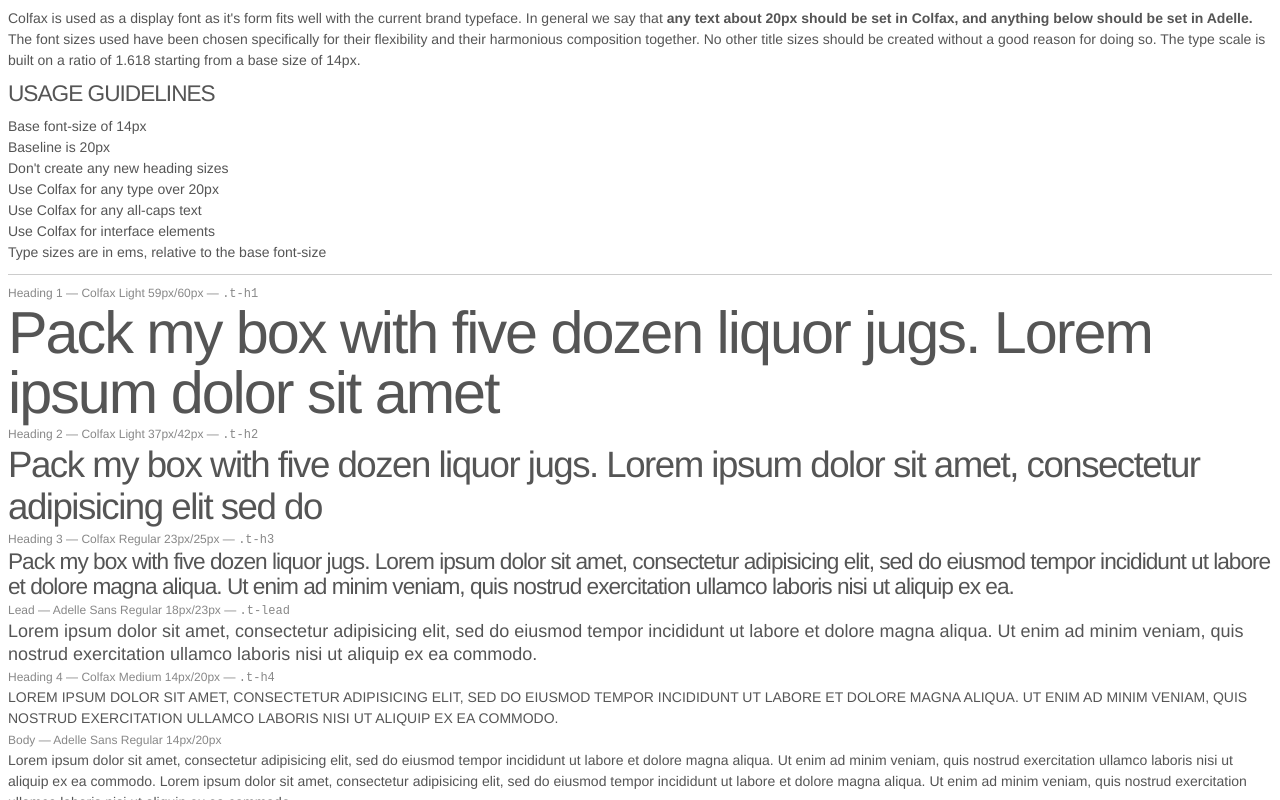
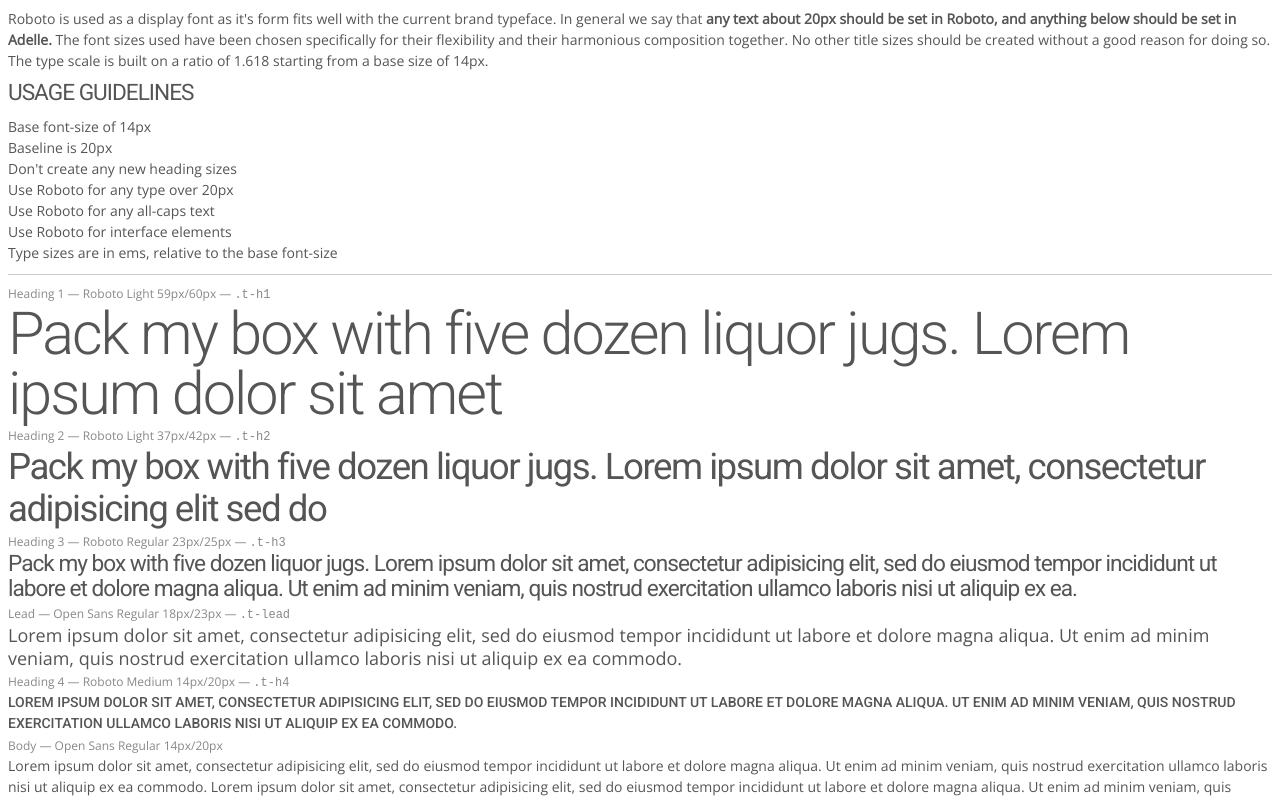
Before and after one commit to nib-styles/typography, a plain HTML site: page demo/index.html in a window 1280 px wide. Shown: the part 298-1098 px from the top of the page. Drawn offline with nearby package versions, Linux system fonts and the light colour scheme; files that its build step writes are made by us from their sources.

Commit message:
Updated fonts to use Google's Robot and Open Sans.

```diff
--- a/demo/index.html
+++ b/demo/index.html
@@ -4,8 +4,8 @@
     <title>Content Style Guide</title>
     <meta name="robots" content="noindex" />
     <link rel="stylesheet" href="../build/build.css" />
-    <script src="//use.typekit.net/nmj5uok.js"></script>
-    <script>try{Typekit.load();}catch(e){}</script>
+ <link href='http://fonts.googleapis.com/css?family=Open+Sans' rel='stylesheet' type='text/css'>
+<link href='http://fonts.googleapis.com/css?family=Roboto:400,300,500' rel='stylesheet' type='text/css'>
 </head>
     <body class="block-4">
 
@@ -28,10 +28,10 @@
 
           <div class="rg-6of12 rg-Unit rg-px4at4">
             <div class="t-copy">
-              <p class="t-lead">The typography consists of two type-faces, <a href="http://processtypefoundry.com/fonts/colfax/">Colfax</a> and
-                <a href="http://www.type-together.com/Adelle%20Sans">Adelle Sans</a>, used for display and body copy respectively.
+              <p class="t-lead">The typography consists of two type-faces, <a href="http://www.google.com/fonts/specimen/Roboto">Roboto</a> and
+                <a href="https://www.google.com/fonts/specimen/Open+Sans">Open Sans</a>, used for display and body copy respectively.
               <p>
-                Colfax is used as a display font as it's form fits well with the current brand typeface. In general we say that <strong>any text about 20px should be set in Colfax, and anything below should be set in Adelle.</strong> The font sizes
+                Roboto is used as a display font as it's form fits well with the current brand typeface. In general we say that <strong>any text about 20px should be set in Roboto, and anything below should be set in Adelle.</strong> The font sizes
                 used have been chosen specifically for their flexibility and their harmonious composition together. No other title sizes
                 should be created without a good reason for doing so. The type scale is built on a ratio of 1.618 starting from a base size of 14px.
               </p>
@@ -45,9 +45,9 @@
                 <li>Base font-size of 14px</li>
                 <li>Baseline is 20px</li>
                 <li>Don't create any new heading sizes</li>
-                <li>Use Colfax for any type over 20px</li>
-                <li>Use Colfax for any all-caps text</li>
-                <li>Use Colfax for interface elements</li>
+                <li>Use Roboto for any type over 20px</li>
+                <li>Use Roboto for any all-caps text</li>
+                <li>Use Roboto for interface elements</li>
                 <li>Type sizes are in ems, relative to the base font-size</li>
               </ul>
             </div>
@@ -56,19 +56,19 @@
           <div class="rg-Unit rg-px4at4">
             <hr class="rg-my5at4" />
             <div class="rg-my5at4 t-base">
-              <span class="t-small t-subtle">Heading 1 &mdash; Colfax Light 59px/60px &mdash; <code>.t-h1</code></span>
+              <span class="t-small t-subtle">Heading 1 &mdash; Roboto Light 59px/60px &mdash; <code>.t-h1</code></span>
               <div class="t-h1 rg-mb3at4">Pack my box with five dozen liquor jugs. Lorem ipsum dolor sit amet</div>
-              <span class="t-small t-subtle">Heading 2 &mdash; Colfax Light  37px/42px &mdash; <code>.t-h2</code></span>
+              <span class="t-small t-subtle">Heading 2 &mdash; Roboto Light  37px/42px &mdash; <code>.t-h2</code></span>
               <div class="t-h2 rg-mb3at4">Pack my box with five dozen liquor jugs. Lorem ipsum dolor sit amet, consectetur adipisicing elit sed do</div>
-              <span class="t-small t-subtle">Heading 3 &mdash; Colfax Regular 23px/25px &mdash; <code>.t-h3</code></span>
+              <span class="t-small t-subtle">Heading 3 &mdash; Roboto Regular 23px/25px &mdash; <code>.t-h3</code></span>
               <div class="t-h3 rg-mb3at4">Pack my box with five dozen liquor jugs. Lorem ipsum dolor sit amet, consectetur adipisicing elit, sed do eiusmod tempor incididunt ut labore et dolore magna aliqua. Ut enim ad minim veniam, quis nostrud exercitation ullamco laboris nisi ut aliquip ex ea.</div>
-              <span class="t-small t-subtle">Lead &mdash; Adelle Sans Regular 18px/23px &mdash; <code>.t-lead</code></span>
+              <span class="t-small t-subtle">Lead &mdash; Open Sans Regular 18px/23px &mdash; <code>.t-lead</code></span>
               <div class="t-lead rg-mb3at4">Lorem ipsum dolor sit amet, consectetur adipisicing elit, sed do eiusmod tempor incididunt ut labore et dolore magna aliqua. Ut enim ad minim veniam, quis nostrud exercitation ullamco laboris nisi ut aliquip ex ea commodo.</div>
-              <span class="t-small t-subtle">Heading 4 &mdash; Colfax Medium 14px/20px &mdash; <code>.t-h4</code></span>
+              <span class="t-small t-subtle">Heading 4 &mdash; Roboto Medium 14px/20px &mdash; <code>.t-h4</code></span>
               <div class="t-h4 rg-mb3at4">Lorem ipsum dolor sit amet, consectetur adipisicing elit, sed do eiusmod tempor incididunt ut labore et dolore magna aliqua. Ut enim ad minim veniam, quis nostrud exercitation ullamco laboris nisi ut aliquip ex ea commodo.</div>
-              <span class="t-small t-subtle">Body &mdash; Adelle Sans Regular 14px/20px</span>
+              <span class="t-small t-subtle">Body &mdash; Open Sans Regular 14px/20px</span>
               <div class="rg-mb3at4">Lorem ipsum dolor sit amet, consectetur adipisicing elit, sed do eiusmod tempor incididunt ut labore et dolore magna aliqua. Ut enim ad minim veniam, quis nostrud exercitation ullamco laboris nisi ut aliquip ex ea commodo. Lorem ipsum dolor sit amet, consectetur adipisicing elit, sed do eiusmod tempor incididunt ut labore et dolore magna aliqua. Ut enim ad minim veniam, quis nostrud exercitation ullamco laboris nisi ut aliquip ex ea commodo.</div>
-              <span class="t-small t-subtle">Small &mdash; Adelle Sans Regular 12px/18px &mdash; <code>.t-small</code></span>
+              <span class="t-small t-subtle">Small &mdash; Open Sans Regular 12px/18px &mdash; <code>.t-small</code></span>
               <div class="t-small rg-mb3at4">Pack my box with five dozen liquor jugs. Lorem ipsum dolor sit amet, consectetur adipisicing elit, sed do eiusmod tempor incididunt ut labore et dolore magna aliqua. Ut enim ad minim veniam, quis nostrud exercitation ullamco laboris nisi ut aliquip ex ea commodo. Lorem ipsum dolor sit amet, consectetur adipisicing elit, sed do eiusmod tempor incididunt ut labore et dolore magna aliqua. Ut enim ad minim veniam, quis nostrud exercitation ullamco laboris nisi ut aliquip ex ea commodo.</div>
             </div>
 
@@ -90,25 +90,25 @@
             <!--
             <hr class="rg-my5at4" />
             <div class="t-base">
-                <h5 class="t-small t-subtle rg-mb2at4">Colfax Light</h5>
+                <h5 class="t-small t-subtle rg-mb2at4">Roboto Light</h5>
                 <div class="t-h1 font-chrono-light">
                 A B C D E F G H I J K L M N O P Q R S T U V W X Y Z
     a b c d e f g h i j k l m n o p q r s t u v w x y z
     1 2 3 4 5 6 7 8 9 0 &amp; . , ? ! &rsquo; ( )
                 </div>
-                <h5 class="t-small t-subtle rg-mt4at4 rg-mb2at4">Colfax Regular</h5>
+                <h5 class="t-small t-subtle rg-mt4at4 rg-mb2at4">Roboto Regular</h5>
                 <div class="t-h1 font-chrono-regular">
                 A B C D E F G H I J K L M N O P Q R S T U V W X Y Z
     a b c d e f g h i j k l m n o p q r s t u v w x y z
     1 2 3 4 5 6 7 8 9 0 &amp; . , ? ! &rsquo; ( )
                 </div>
-                <h5 class="t-small t-subtle rg-mt4at4 rg-mb2at4">Colfax Medium</h5>
+                <h5 class="t-small t-subtle rg-mt4at4 rg-mb2at4">Roboto Medium</h5>
                 <div class="t-h1 font-chrono-medium">
                 A B C D E F G H I J K L M N O P Q R S T U V W X Y Z
     a b c d e f g h i j k l m n o p q r s t u v w x y z
     1 2 3 4 5 6 7 8 9 0 &amp; . , ? ! &rsquo; ( )
                 </div>
-                <h5 class="t-small t-subtle rg-mt4at4 rg-mb2at4">Adelle Sans Regular</h5>
+                <h5 class="t-small t-subtle rg-mt4at4 rg-mb2at4">Open Sans Regular</h5>
                 <div style="font-size:60px; line-height: 1">
                 A B C D E F G H I J K L M N O P Q R S T U V W X Y Z
     a b c d e f g h i j k l m n o p q r s t u v w x y z
--- a/index.scss
+++ b/index.scss
@@ -13,15 +13,24 @@
   @return ($n/$t-baseline);
 }
 
-/**
- * ---------------------------------------------------------------------------------
- * Global Styles
- * Don't edit these styles. They affect all things.
+/* - Webfonts-
+ *
+ * We use Roboto and Open Sans, both are Google web fonts.
+ * Roboto is our display font for headings etc
+ * Open Sans is used for body copy.
+ *
+ * Usage intructions can be found here:
+ * https://www.google.com/fonts#UsePlace:use/Collection:Open+Sans
+ *
+ * Or use these links in the <head> of you HTML:
+ * These links have the font weights already set.
+ * Open sans <link href='http://fonts.googleapis.com/css?family=Open+Sans' rel='stylesheet' type='text/css'>
+ * Roboto <link href='http://fonts.googleapis.com/css?family=Roboto:400,300,500' rel='stylesheet' type='text/css'>
  * ---------------------------------------------------------------------------------
  */
 
 body {
-  font-family: "adelle-sans", "Helvetica Neue", Helvetica, Arial, sans-serif;
+  font-family: 'Open Sans', "Helvetica Neue", Helvetica, Arial, sans-serif;
   font-style: normal;
   font-weight: 400;
   color: #555555;
@@ -137,7 +146,7 @@
     background: white;
   }
   th {
-    font-family: "colfax-web", "Helvetica Neue", Helvetica, Arial, sans-serif;
+    font-family: 'Roboto', "Helvetica Neue", Helvetica, Arial, sans-serif;
     font-weight: 500;
     background-color: #318C19;
     background-image: linear-gradient(to bottom, #228b07, #1f7d07);
@@ -171,7 +180,7 @@
  */
 .t-h1 {
   font-size: 4.236em;
-  font-family: "colfax-web", "Helvetica Neue", Helvetica, Arial, sans-serif;
+  font-family: 'Roboto', "Helvetica Neue", Helvetica, Arial, sans-serif;
   font-weight: 300;
   font-style: normal;
   line-height: 60px;
@@ -180,7 +189,7 @@
 .t-h2 {
   font-size: 2.618em;
   line-height: 42px;
-  font-family: "colfax-web", "Helvetica Neue", Helvetica, Arial, sans-serif;
+  font-family: 'Roboto', "Helvetica Neue", Helvetica, Arial, sans-serif;
   letter-spacing: -1.5px;
   font-style: normal;
   text-rendering:optimizeLegibility;
@@ -191,20 +200,20 @@
   font-weight: normal;
   line-height: 1.1;
   letter-spacing: -1px;
-  font-family: "colfax-web", "Helvetica Neue", Helvetica, Arial, sans-serif;
+  font-family: 'Roboto', "Helvetica Neue", Helvetica, Arial, sans-serif;
   text-rendering:optimizeLegibility;
   -webkit-font-smoothing:antialiased;}
 
 .t-h4 {
   font-size: 1em;
-  font-family: "colfax-web", "Helvetica Neue", Helvetica, Arial, sans-serif;
+  font-family: 'Roboto', "Helvetica Neue", Helvetica, Arial, sans-serif;
   font-weight: 500;
   text-transform: uppercase;
 }
 
 .t-h5 {
   font-size: 1.1em;
-  font-family: "colfax-web", "Helvetica Neue", Helvetica, Arial, sans-serif;
+  font-family: 'Roboto', "Helvetica Neue", Helvetica, Arial, sans-serif;
   font-weight: 400;
   line-height: 23px;
 }
@@ -304,7 +313,7 @@
 }
 
 .t-strong {
-  font-family: "colfax-web", "Helvetica Neue", Helvetica, Arial, sans-serif;
+  font-family: 'Roboto', "Helvetica Neue", Helvetica, Arial, sans-serif;
   font-weight: 500;
 }
 
```
Also changed, not shown: component.json (+9 -9 lines), index.css.
